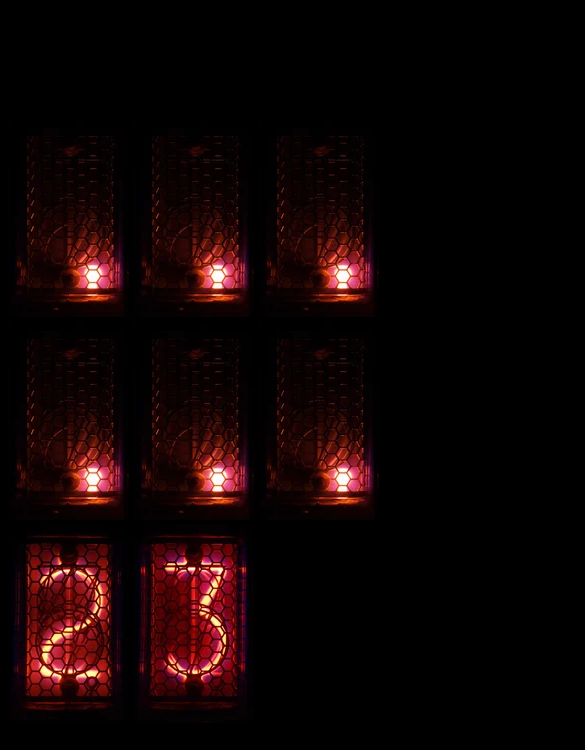
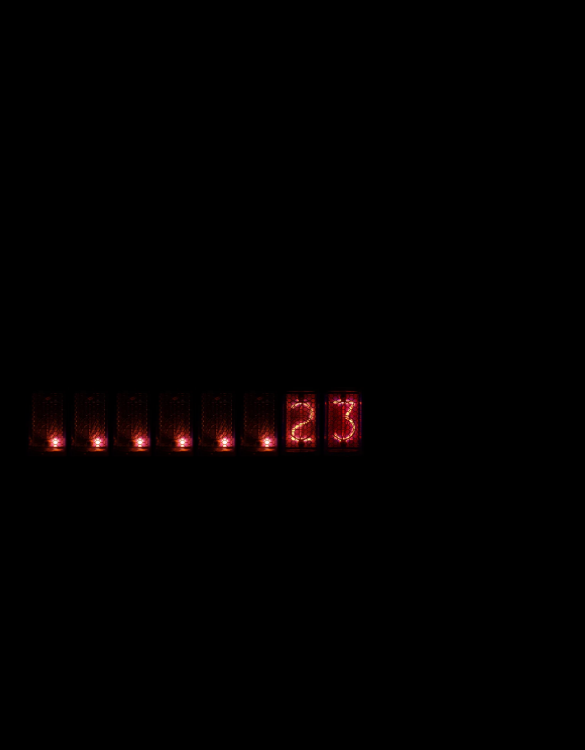
Before and after one commit to klinkby/nixie-digit, a website: page src/index.html in a window 390 px wide. Shown: the top 750 px of the page, 585 px wide, since content can reach past the window. Drawn offline with Linux system fonts and the light colour scheme.

Commit message:
fix: adapt to screen size

```diff
--- a/src/index.html
+++ b/src/index.html
@@ -13,6 +13,15 @@
             height: 100vh;
             position: relative;
             background: black;
+        }
+        main {
+            display: flex;
+        }
+        @media (max-width: 600px) {
+            main { scale: 0.35; }
+        }
+        @media (min-width: 601px) and (max-width: 960px) {
+            main { scale: 0.8; }
         }
     </style>
 </head>
```
